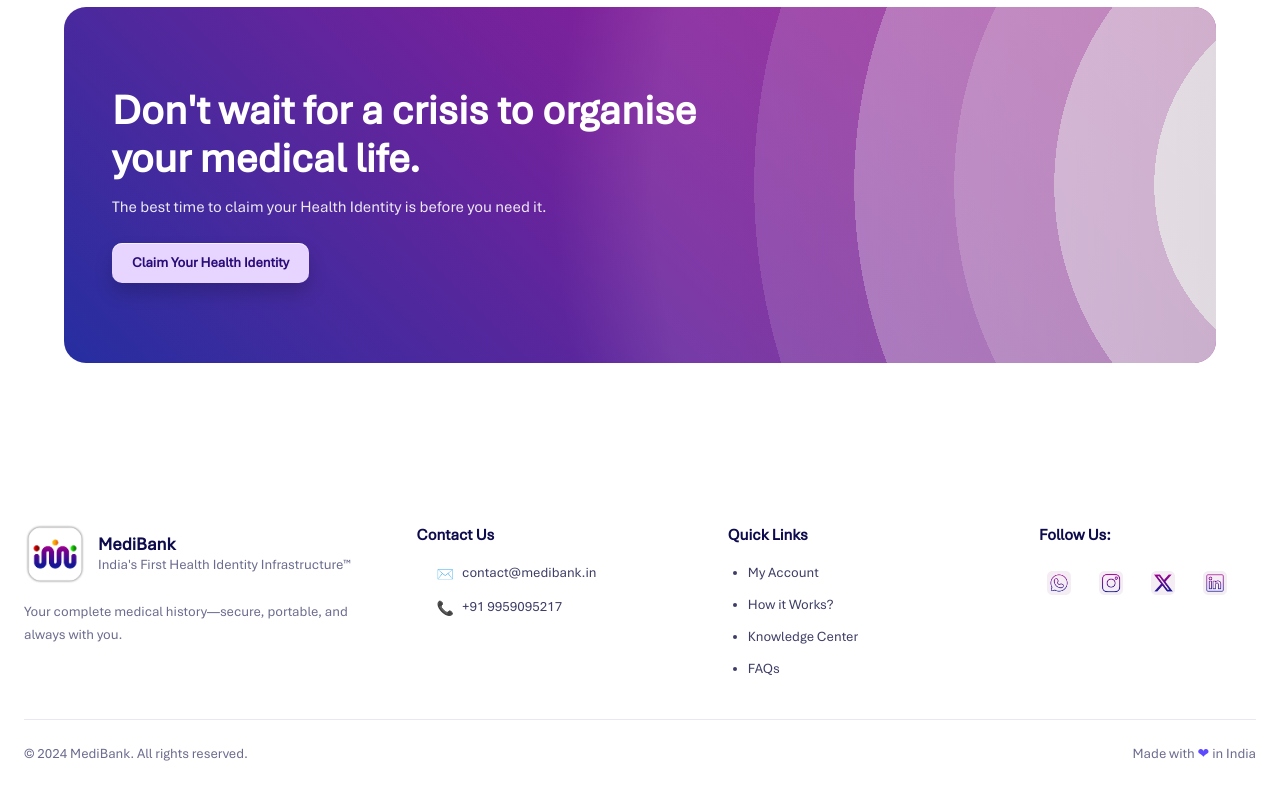
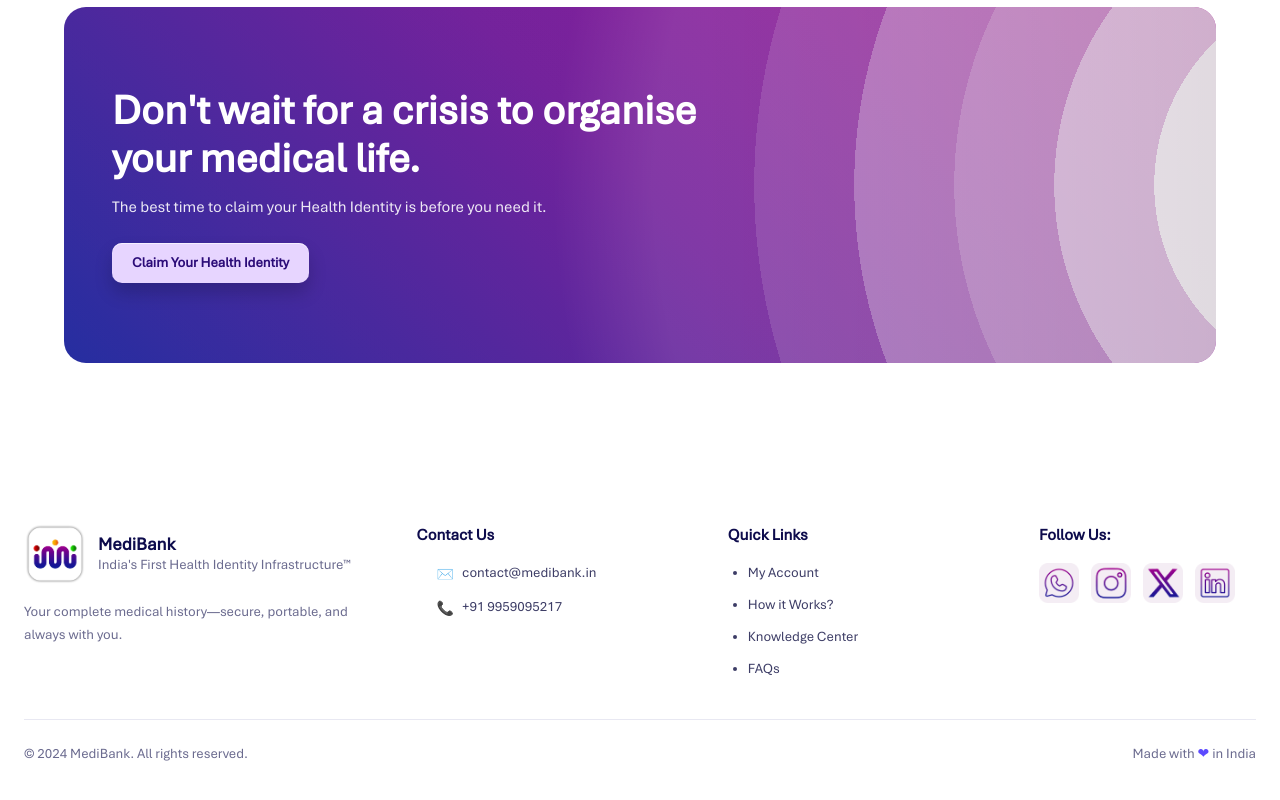
Before and after one commit to AmanDwivedi9335/clinic-portpolio, a Next.js app: page / in a window 1280 px wide. Shown: the part 5239-6039 px from the top of the page. Built offline with nearby package versions, Linux system fonts and the light colour scheme.

Commit message:
social icon size

```diff
--- a/src/components/Genric/Footer/Footer.js
+++ b/src/components/Genric/Footer/Footer.js
@@ -88,8 +88,8 @@ export default function Footer() {
 								<Image
 									src="/images/wa.png"
 									alt="WhatsApp"
-									width={24}
-									height={24}
+									width={44}
+									height={44}
 									loading="lazy"
 								/>
 							</Link>
@@ -100,8 +100,8 @@ export default function Footer() {
 								<Image
 									src="/images/instaMedi.png"
 									alt="Instagram"
-									width={24}
-									height={24}
+									width={44}
+									height={44}
 									loading="lazy"
 								/>
 							</Link>
@@ -112,8 +112,8 @@ export default function Footer() {
 								<Image
 									src="/images/twitter.png"
 									alt="Twitter"
-									width={24}
-									height={24}
+									width={44}
+									height={44}
 									loading="lazy"
 								/>
 							</Link>
@@ -124,8 +124,8 @@ export default function Footer() {
 								<Image
 									src="/images/LlinkedInMedi.png"
 									alt="LinkedIn"
-									width={24}
-									height={24}
+									width={44}
+									height={44}
 									loading="lazy"
 								/>
 							</Link>
```
Also changed, not shown: public/images/medibank-logo.png (added).
